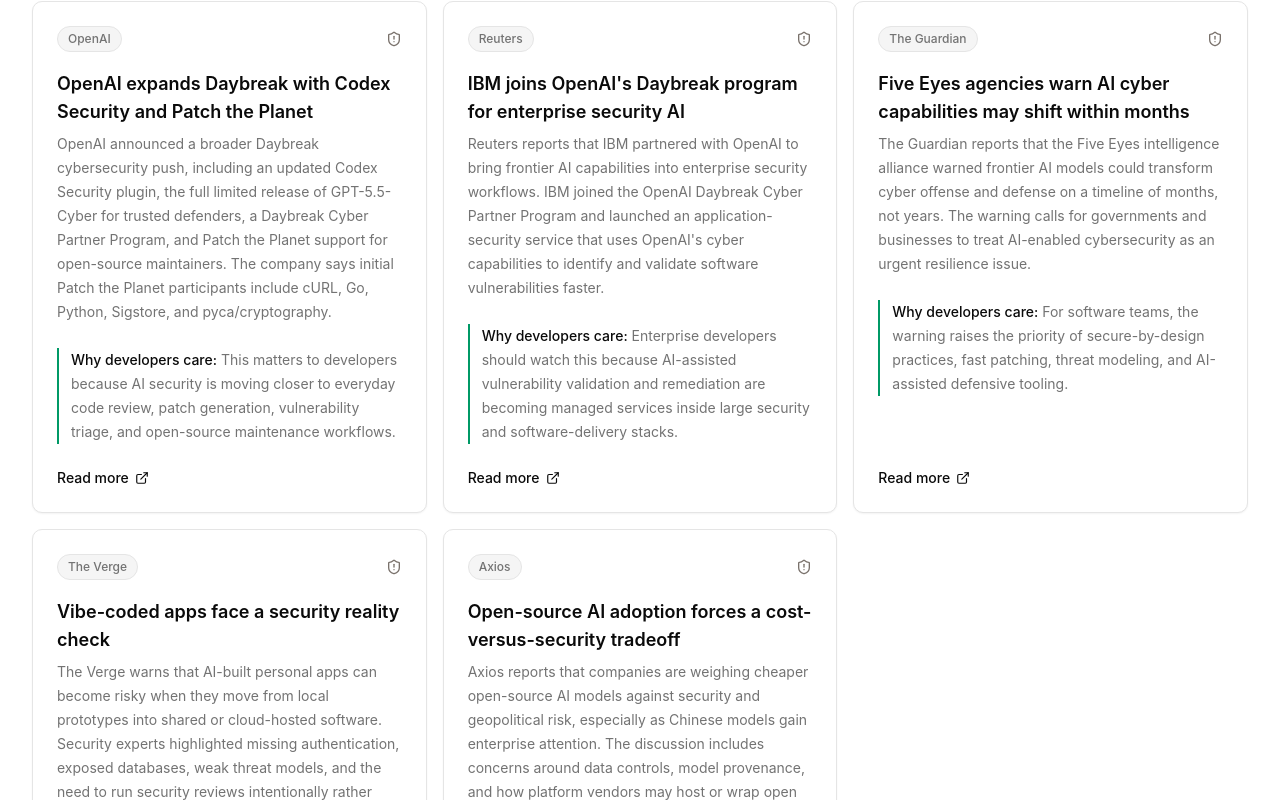
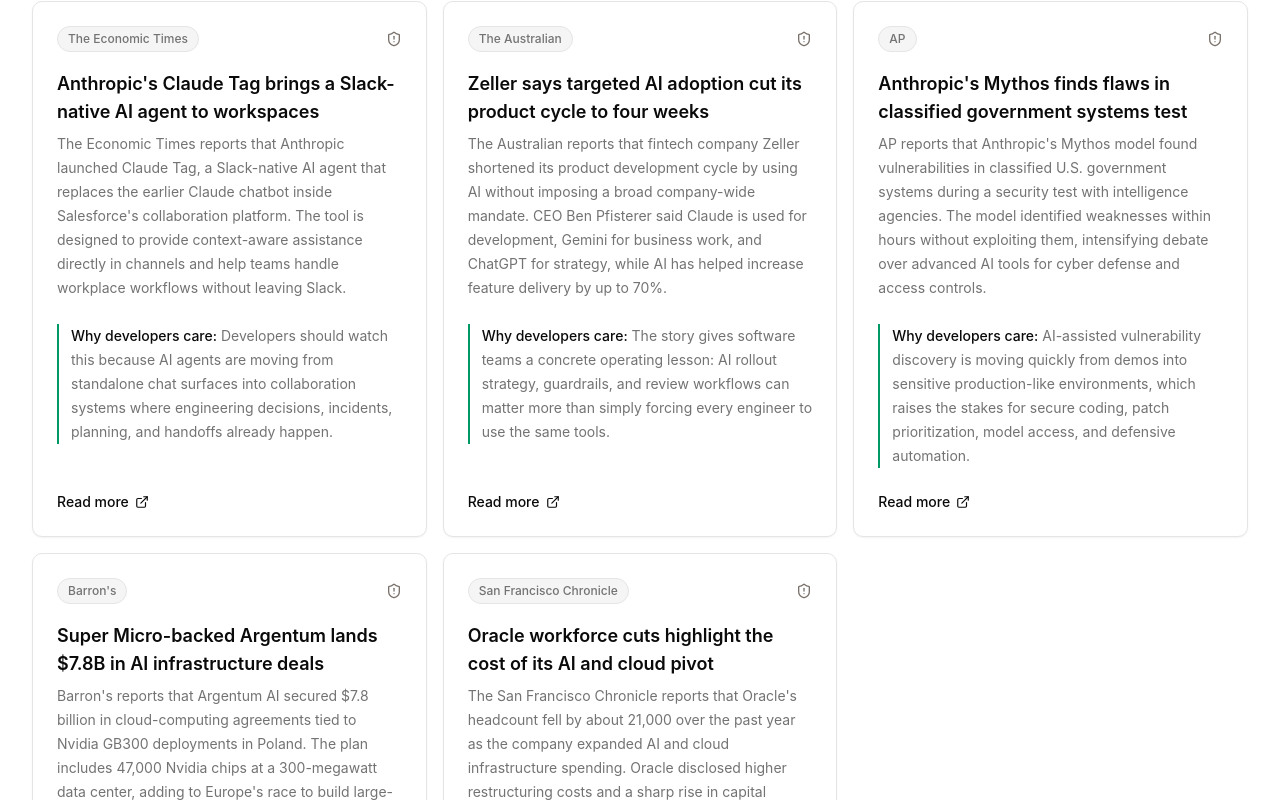
Before and after one commit to Zlatanoski/DevNews, a Next.js app in the folder frontend/: page / in a window 1280 px wide. Shown: the part 740-1540 px from the top of the page. Built offline with nearby package versions, Linux system fonts and the light colour scheme; no server answers.

Commit message:
Update DevNews stories for 2026-06-24 with same-day verified sources

```diff
--- a/frontend/src/components/digest-data.ts
+++ b/frontend/src/components/digest-data.ts
@@ -1,53 +1,53 @@
 export const stories = [
   {
     headline:
-      "OpenAI expands Daybreak with Codex Security and Patch the Planet",
+      "Anthropic's Claude Tag brings a Slack-native AI agent to workspaces",
     summary:
-      "OpenAI announced a broader Daybreak cybersecurity push, including an updated Codex Security plugin, the full limited release of GPT-5.5-Cyber for trusted defenders, a Daybreak Cyber Partner Program, and Patch the Planet support for open-source maintainers. The company says initial Patch the Planet participants include cURL, Go, Python, Sigstore, and pyca/cryptography.",
-    source: "OpenAI",
-    url: "https://openai.com/index/daybreak-securing-the-world/",
+      "The Economic Times reports that Anthropic launched Claude Tag, a Slack-native AI agent that replaces the earlier Claude chatbot inside Salesforce's collaboration platform. The tool is designed to provide context-aware assistance directly in channels and help teams handle workplace workflows without leaving Slack.",
+    source: "The Economic Times",
+    url: "https://m.economictimes.com/tech/artificial-intelligence/anthropic-launches-claude-tag-everything-you-need-to-know-about-the-slack-native-ai-agent/articleshow/131958086.cms",
     why:
-      "This matters to developers because AI security is moving closer to everyday code review, patch generation, vulnerability triage, and open-source maintenance workflows.",
+      "Developers should watch this because AI agents are moving from standalone chat surfaces into collaboration systems where engineering decisions, incidents, planning, and handoffs already happen.",
   },
   {
     headline:
-      "IBM joins OpenAI's Daybreak program for enterprise security AI",
+      "Zeller says targeted AI adoption cut its product cycle to four weeks",
     summary:
-      "Reuters reports that IBM partnered with OpenAI to bring frontier AI capabilities into enterprise security workflows. IBM joined the OpenAI Daybreak Cyber Partner Program and launched an application-security service that uses OpenAI's cyber capabilities to identify and validate software vulnerabilities faster.",
-    source: "Reuters",
-    url: "https://www.reuters.com/technology/ibm-partners-with-openai-enterprise-security-ai-2026-06-22/",
+      "The Australian reports that fintech company Zeller shortened its product development cycle by using AI without imposing a broad company-wide mandate. CEO Ben Pfisterer said Claude is used for development, Gemini for business work, and ChatGPT for strategy, while AI has helped increase feature delivery by up to 70%.",
+    source: "The Australian",
+    url: "https://www.theaustralian.com.au/business/technology/zeller-ceo-reveals-how-rejecting-ai-mandates-cut-product-cycle-to-four-weeks/news-story/8b3d0bba7e94d15e1b4cade06553e6ea",
     why:
-      "Enterprise developers should watch this because AI-assisted vulnerability validation and remediation are becoming managed services inside large security and software-delivery stacks.",
+      "The story gives software teams a concrete operating lesson: AI rollout strategy, guardrails, and review workflows can matter more than simply forcing every engineer to use the same tools.",
   },
   {
     headline:
-      "Five Eyes agencies warn AI cyber capabilities may shift within months",
+      "Anthropic's Mythos finds flaws in classified government systems test",
     summary:
-      "The Guardian reports that the Five Eyes intelligence alliance warned frontier AI models could transform cyber offense and defense on a timeline of months, not years. The warning calls for governments and businesses to treat AI-enabled cybersecurity as an urgent resilience issue.",
-    source: "The Guardian",
-    url: "https://www.theguardian.com/technology/2026/jun/22/anthropic-claude-fable-ai-model-artificial-intelligence-national-security",
+      "AP reports that Anthropic's Mythos model found vulnerabilities in classified U.S. government systems during a security test with intelligence agencies. The model identified weaknesses within hours without exploiting them, intensifying debate over advanced AI tools for cyber defense and access controls.",
+    source: "AP",
+    url: "https://apnews.com/article/3e8762c0527c4d8ed657cbe48c84a718",
     why:
-      "For software teams, the warning raises the priority of secure-by-design practices, fast patching, threat modeling, and AI-assisted defensive tooling.",
+      "AI-assisted vulnerability discovery is moving quickly from demos into sensitive production-like environments, which raises the stakes for secure coding, patch prioritization, model access, and defensive automation.",
   },
   {
     headline:
-      "Vibe-coded apps face a security reality check",
+      "Super Micro-backed Argentum lands $7.8B in AI infrastructure deals",
     summary:
-      "The Verge warns that AI-built personal apps can become risky when they move from local prototypes into shared or cloud-hosted software. Security experts highlighted missing authentication, exposed databases, weak threat models, and the need to run security reviews intentionally rather than assuming coding agents will do it automatically.",
-    source: "The Verge",
-    url: "https://www.theverge.com/ai-artificial-intelligence/950844/vibe-coding-security-risks-apps",
+      "Barron's reports that Argentum AI secured $7.8 billion in cloud-computing agreements tied to Nvidia GB300 deployments in Poland. The plan includes 47,000 Nvidia chips at a 300-megawatt data center, adding to Europe's race to build large-scale AI compute capacity.",
+    source: "Barron's",
+    url: "https://www.barrons.com/articles/super-micro-ai-argentum-nvidia-chips-895c7460",
     why:
-      "As more non-specialists and internal teams ship AI-generated tools, developers need practical guardrails for authentication, data handling, cloud deployment, and review workflows.",
+      "Developers building AI products depend on GPU supply, regional cloud capacity, and inference pricing, so new infrastructure deals can affect where teams deploy and how much advanced AI workloads cost.",
   },
   {
     headline:
-      "Open-source AI adoption forces a cost-versus-security tradeoff",
+      "Oracle workforce cuts highlight the cost of its AI and cloud pivot",
     summary:
-      "Axios reports that companies are weighing cheaper open-source AI models against security and geopolitical risk, especially as Chinese models gain enterprise attention. The discussion includes concerns around data controls, model provenance, and how platform vendors may host or wrap open models for business use.",
-    source: "Axios",
-    url: "https://www.axios.com/2026/06/22/open-source-ai-china-cost-risk-glm-deepseek",
+      "The San Francisco Chronicle reports that Oracle's headcount fell by about 21,000 over the past year as the company expanded AI and cloud infrastructure spending. Oracle disclosed higher restructuring costs and a sharp rise in capital expenditures, largely driven by data-center expansion for AI services.",
+    source: "San Francisco Chronicle",
+    url: "https://www.sfchronicle.com/tech/article/oracle-ai-workforce-cuts-22317134.php",
     why:
-      "Developers choosing models for products or internal tools need to evaluate not only benchmark performance and price, but also data exposure, compliance, supply-chain trust, and future access risk.",
+      "Oracle's shift matters to developers because enterprise software vendors are reallocating money and teams toward AI infrastructure, changing platform roadmaps, cloud capacity, pricing pressure, and support priorities.",
   },
 ]
 
```
